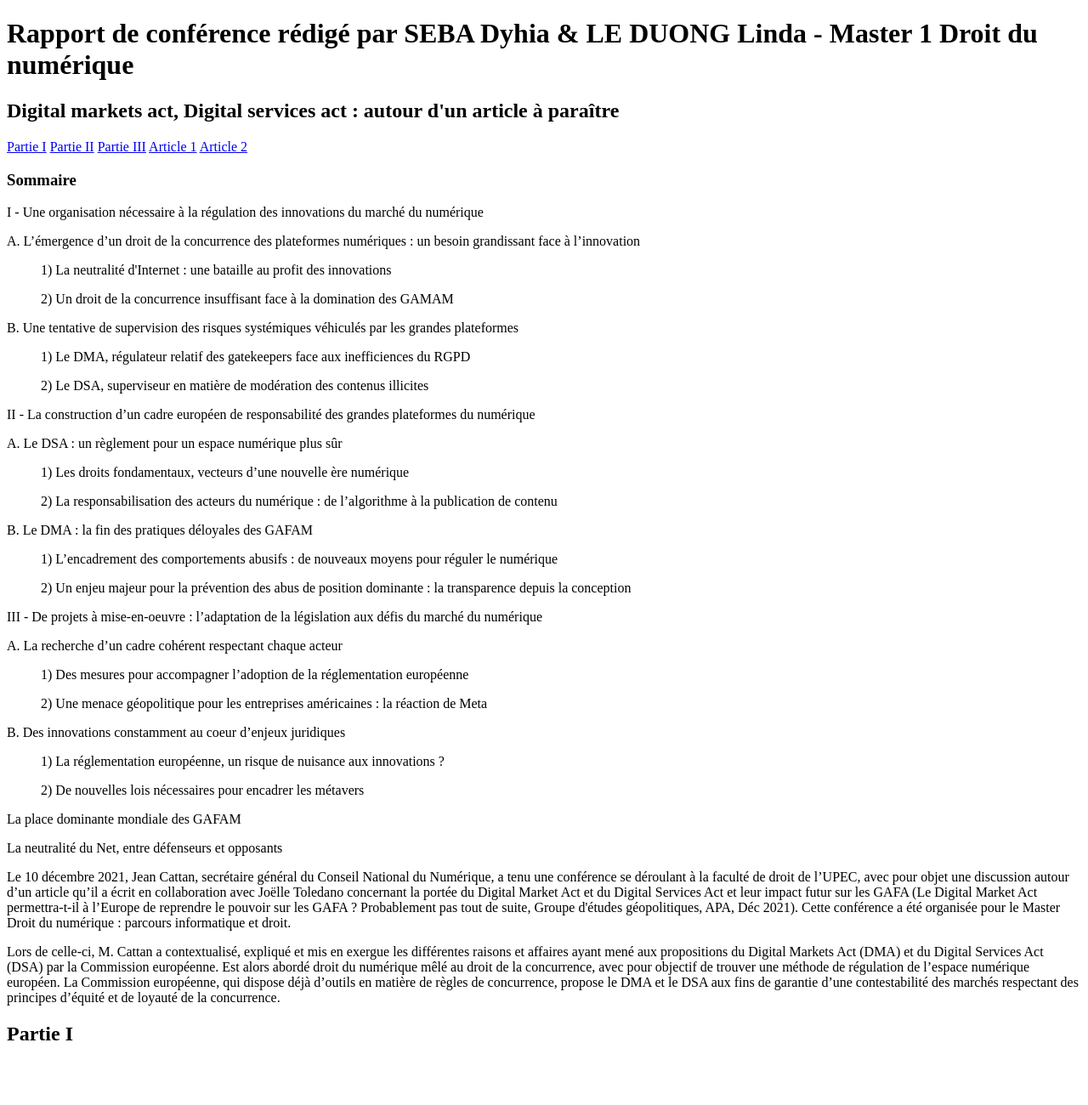
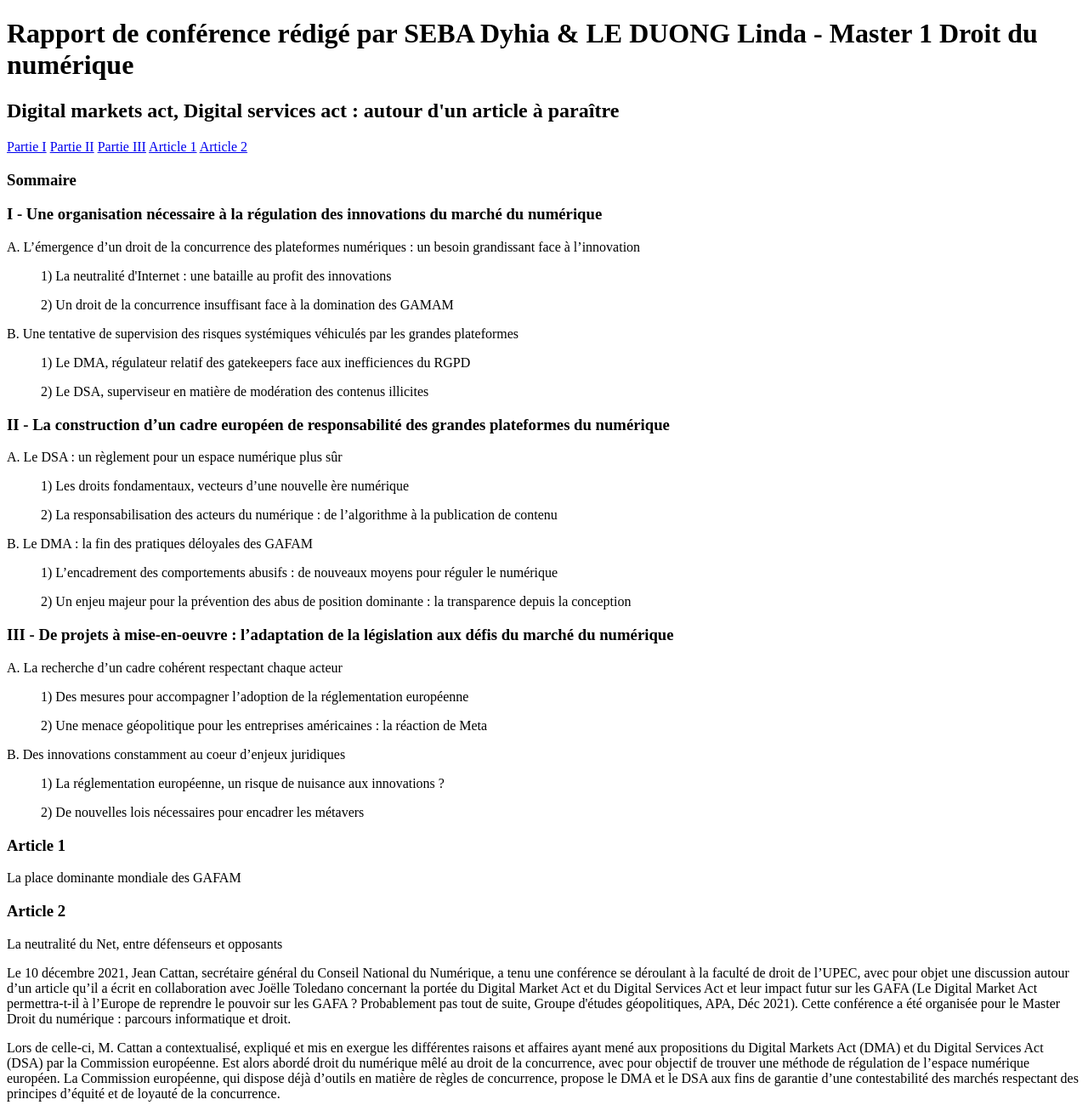
Before and after one commit to Dyhia7/Dyhia7.github.io, a plain HTML site: page controle-PW-SEBA-2022/ex2.html in a window 1280 px wide. Shown: the top 1300 px of the page at 85% size. Before the commit the page ends 1250 px from the top, so only its background shows below. Drawn offline with Linux system fonts and the light colour scheme.

Commit message:
Update ex2.html

```diff
--- a/controle-PW-SEBA-2022/ex2.html
+++ b/controle-PW-SEBA-2022/ex2.html
@@ -26,10 +26,11 @@
     </nav>
     <h3>Sommaire</h3>
     <div>
-
+        <h3>
         <p>
             I - Une organisation nécessaire à la régulation des innovations du marché du numérique
         </p>
+        </h3>
         <p>
             A. L’émergence d’un droit de la concurrence des plateformes numériques : un besoin grandissant face à l’innovation
             <ul>
@@ -48,9 +49,11 @@
                 2) Le DSA, superviseur en matière de modération des contenus illicites
             </ul>
         </p>
+        <h3>
         <p>
             II - La construction d’un cadre européen de responsabilité des grandes plateformes du numérique
         </p>
+        </h3>
         <p>
             A. Le DSA : un règlement pour un espace numérique plus sûr
             <ul>
@@ -70,9 +73,11 @@
 conception
             </ul>
         </p>
+        <h3>
         <p>
             III - De projets à mise-en-oeuvre : l’adaptation de la législation aux défis du marché du numérique
         </p>
+        </h3>
         <p>
             A. La recherche d’un cadre cohérent respectant chaque acteur
             <ul>
@@ -91,9 +96,11 @@ conception
                 2) De nouvelles lois nécessaires pour encadrer les métavers
             </ul>
         </p>
+        <h3>Article 1</h3>
         <p>
             La place dominante mondiale des GAFAM
         </p>
+        <h3>Article 2</h3>
         <p>
             La neutralité du Net, entre défenseurs et opposants
         </p>
```
